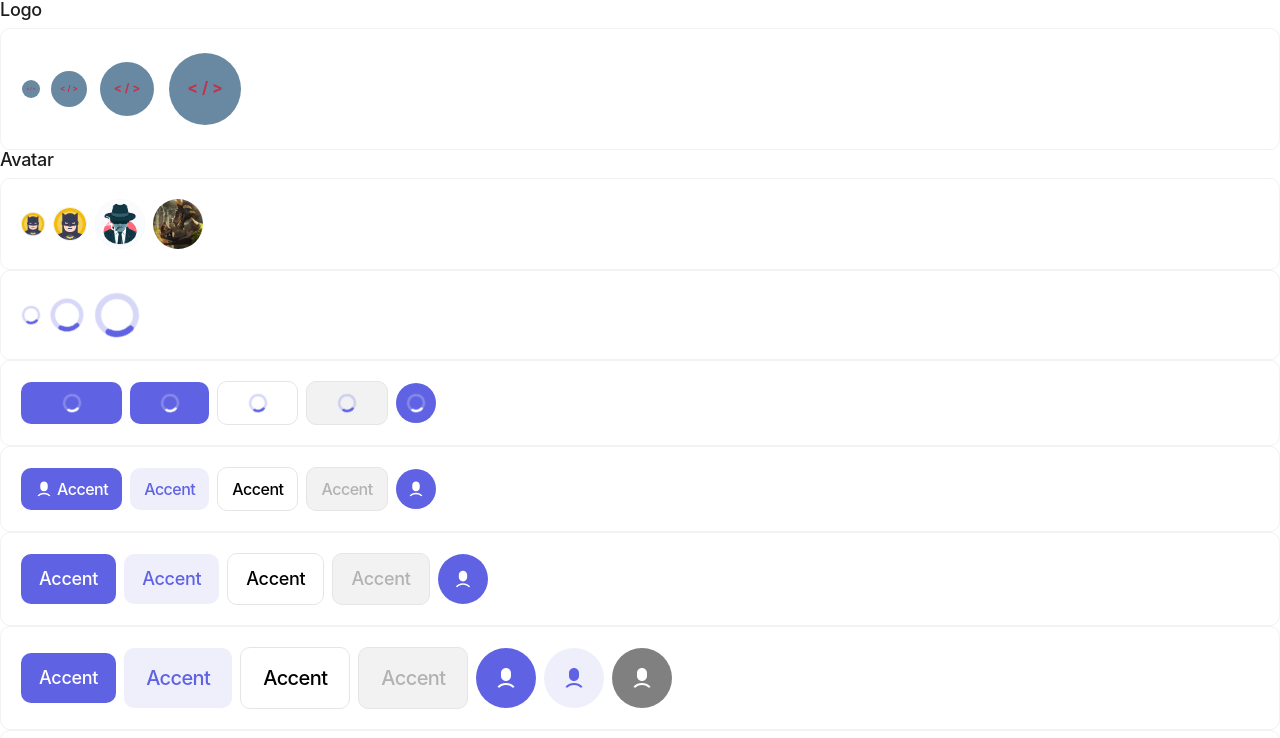
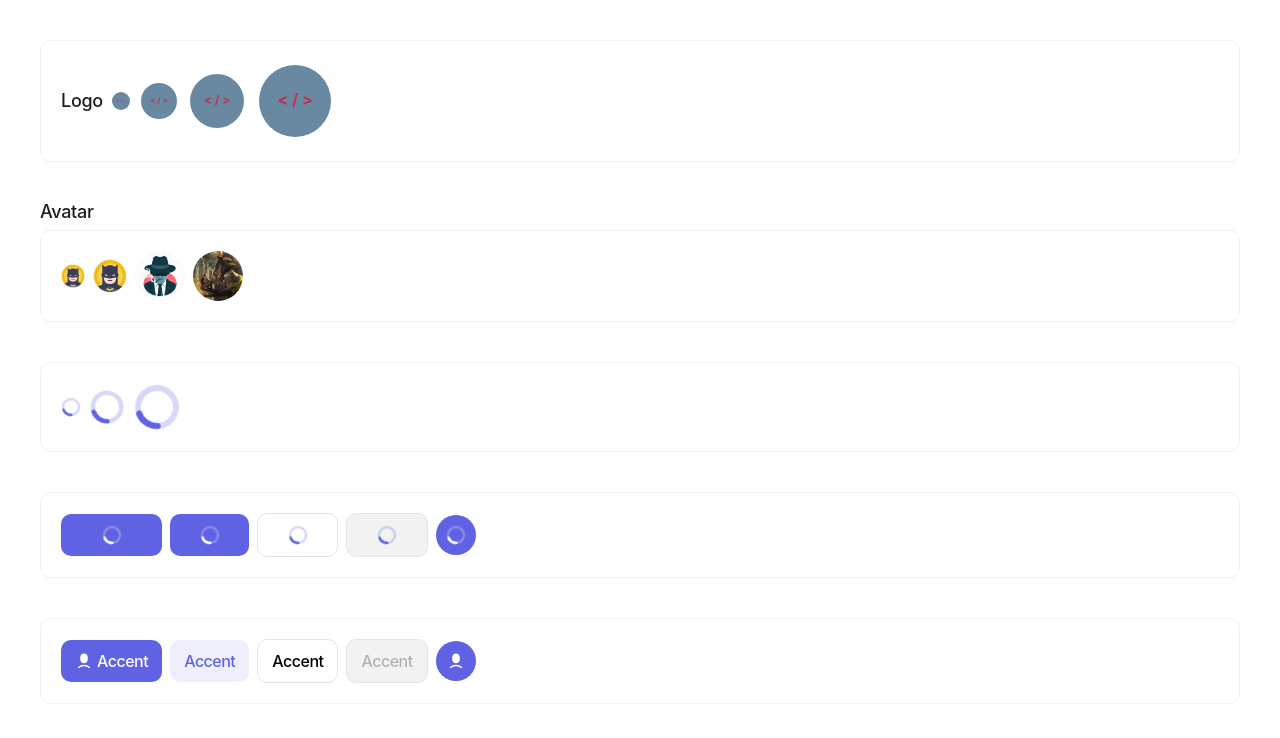
Before and after one commit to youssefshadow/react-next-app, a Next.js app: page / in a window 1280 px wide. Shown: the top 738 px of the page. Built offline with nearby package versions, Linux system fonts and the light colour scheme.

Commit message:
container compo design

```diff
--- a/src/pages/index.tsx
+++ b/src/pages/index.tsx
@@ -1,39 +1,35 @@
 import { Seo } from "@/ui/components/seo/seo";
 import { Button } from "@/ui/design-system/button/button";
 import { Spinner } from "@/ui/design-system/spinner/spinner";
-import {Logo} from "@/ui/design-system/logo/logo"
+import { Logo } from "@/ui/design-system/logo/logo";
 import { Typography } from "@/ui/design-system/typoghraphy/typography";
-import { RiUser6Fill, RiUDiskFill } from "react-icons/ri";
+import { RiUser6Fill } from "react-icons/ri";
 import { Avatar } from "@/ui/design-system/avatar/avatar";
+import { Container } from "@/ui/components/container/container";
 
 export default function Home() {
   return (
-    <>
+    <Container className=" py-10 space-y-10">
       <Seo title="Coding jungle" description="Description..." />
+
       {/* Section logo */}
-      <div className="space-y-2">
+      <div className="flex items-center gap-2 p-5 border border-gray-400 rounded">
         <Typography variant="caption2" weight="medium">Logo</Typography>
-        <div className="flex items-center gap-2 p-5 border border-gray-400 rounded">
         <Logo size="very-small"/>
         <Logo size="small"/>
         <Logo/>
         <Logo size="large"/>
-        </div>
+      </div>
 
-
-      </div>
       {/* Section Avatar */}
       <div className="space-y-2">
         <Typography variant="caption2" weight="medium">Avatar</Typography>
         <div className="flex items-center gap-2 p-5 border border-gray-400 rounded">
-        <Avatar size="small" src="/assets/images/avatar.webp" alt="avatar bruce wayne"/>
-        <Avatar src="/assets/images/avatar.webp" alt="avatar bruce wayne"/>
-        <Avatar size="large" src="/assets/images/avata2.avif" alt="avatar bruce wayne"/>
-        <Avatar size="large" src="/assets/images/dragon.webp" alt="avatar bruce wayne"/>
-
+          <Avatar size="small" src="/assets/images/avatar.webp" alt="avatar bruce wayne"/>
+          <Avatar src="/assets/images/avatar.webp" alt="avatar bruce wayne"/>
+          <Avatar size="large" src="/assets/images/avata2.avif" alt="avatar bruce wayne"/>
+          <Avatar size="large" src="/assets/images/dragon.webp" alt="avatar bruce wayne"/>
         </div>
-
-
       </div>
 
       {/* Section 1 */}
@@ -126,6 +122,6 @@ export default function Home() {
           Écrivez votre propre histoire dans le langage binaire de la créativité
         </Typography>
       </div>
-    </>
+    </Container>
   );
 }
--- a/src/ui/components/container/container.tsx
+++ b/src/ui/components/container/container.tsx
@@ -1,3 +1,4 @@
+import clsx from "clsx";
 interface Props {
     children:React.ReactNode;
     className?:string;
@@ -5,7 +6,7 @@ interface Props {
 }
 export const Container = ({children, className}: Props) => {
     return(
-        <div className="max-w-6xl py-10 max-auto space-y-5">
+        <div className={clsx(className, "w-full max-w-7xl py-10 max-auto mx-auto px-5 lg:px-10 ")}>
             {children}
 
         </div>
```
